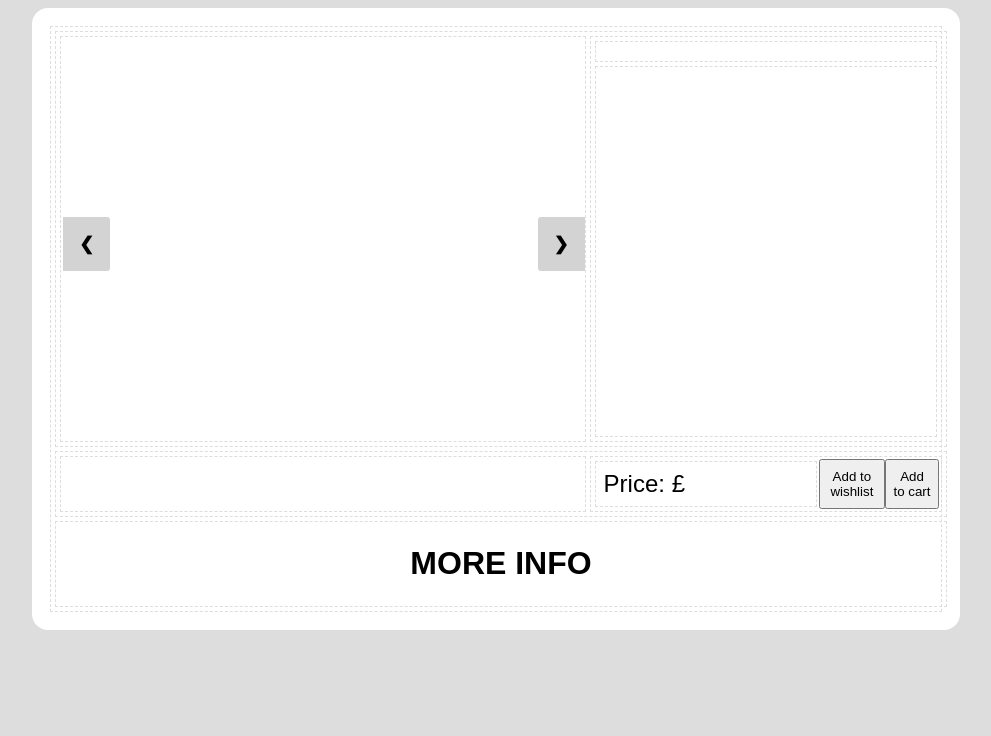
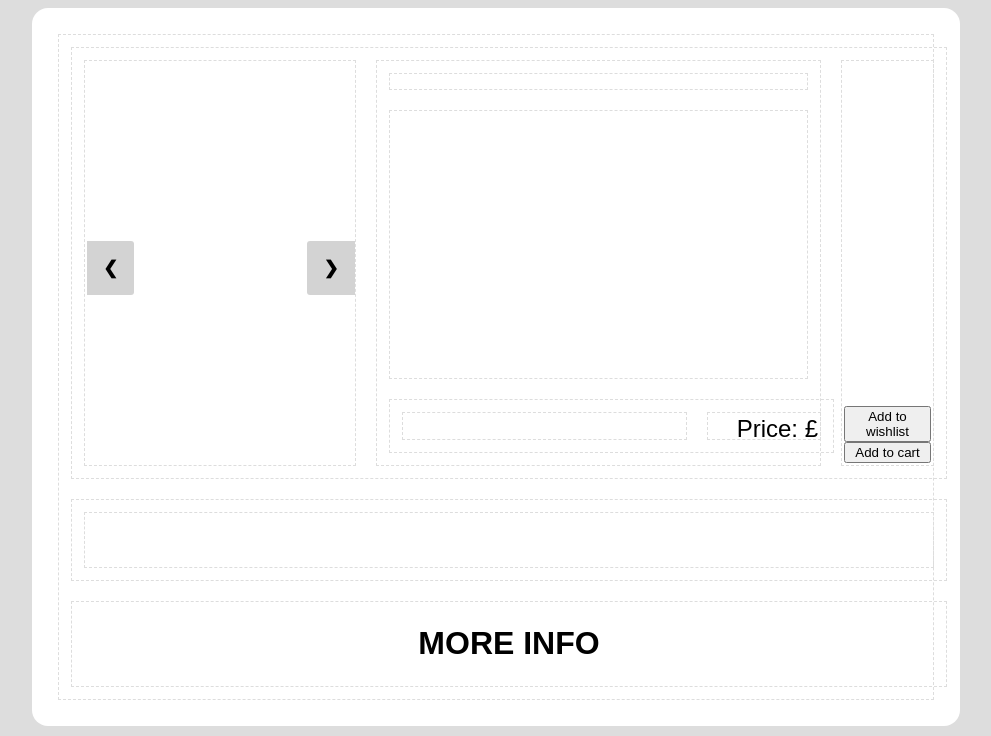
Before and after one commit to randomman552/CM1102-OnlineShop, a Flask app: template shop/templates/products/view_product.html in a window 1280 px wide. Shown: the part 64-800 px from the top of the page, without its empty margins (160-1151 px from the left). Run offline with Flask 2, Linux system fonts and the light colour scheme; the template is opened without the code that fills it, so the values that code supplies are empty.

Commit message:
Some layout changes

```diff
--- a/shop/static/js/product.js
+++ b/shop/static/js/product.js
@@ -43,20 +43,20 @@ function slideJmp(n) {
 function slideShow(n) {
 	var i;
 	var slides = document.getElementsByClassName('slide-content');
-	var selectors = document.getElementsByClassName('slide-selector');
+	var selectors = document.getElementsByClassName('slide-selector overlay');
+	if (n < 0) {
+		slideIndex = slides.length - 1;
+	}
 	if (n > slides.length - 1) {
 		slideIndex = 0;
-	}
-	if (n < 0) {
-		slideIndex = slides.length - 1;
 	}
 	for (i = 0; i <= slides.length - 1; i++) {
 		slides[i].style.display = 'none';
 	}
 	for (i = 0; i <= selectors.length - 1; i++) {
-		selectors[i].classname = selectors[i].classname;
+		selectors[i].style.display = 'block';
 	}
-	slides[slideIndex].style.display = 'block';
-	selectors[slideIndex].classname += ' active';
+	slides[slideIndex].style.display = 'flex';
+	selectors[slideIndex].style.display = 'none';
 }
 //#endregion
--- a/shop/static/styles.css
+++ b/shop/static/styles.css
@@ -141,8 +141,8 @@ form.edit-popup textarea {
 }
 form.edit-popup button[type = "submit"] {
 	position: absolute;
-	bottom: 1%;
-	right: 2%;
+	bottom: -5px;
+	right: 0;
 }
 form.edit-popup label {
 	font: inherit;
@@ -211,7 +211,7 @@ button.edit.close {
 	vertical-align: middle;
 	position: relative;
 	z-index: 0;
-	margin: 2px;
+	margin: 10px;
 	display: flex;
 	text-align: left;
 	padding: 2px;
@@ -224,25 +224,28 @@ button.edit.close {
 	width: 100%;
 }
 .product.main_container {
-	display: flex;
 	flex-direction: column;
 }
 .product.image {
-	flex-basis: 60%;
+	flex-basis: 30%;
+	flex-grow: 1;
+	height: 400px;
 }
 .product.image.selector {
 	height: 50px;
 	align-items: center;
 }
 .product.description {
-	flex-basis: 40%;
+	flex-basis: 50%;
 }
 .product.description.container {
 	flex-direction: column;
-	height: 25rem;
+	flex-grow: 1;
 }
 .product.description.name {
 	display: block;
+	text-decoration: underline;
+	font-size: 1.5rem;
 	flex-basis: 1rem;
 	flex-shrink: 1;
 }
@@ -252,20 +255,37 @@ button.edit.close {
 	flex-grow: 1;
 }
 .product.description.price {
-	flex-basis: 100%;
-	padding: 0.5rem;
+	flex-basis: 30%;
+	flex-shrink: 1;
+	flex-direction: row-reverse;
 	font-size: 1.5rem;
-	flex-grow: 1;
 	text-align: right;
 }
-.product.purchase {
+.product.description.purchase {
+	flex-basis: 10%;
 	display: inline-flex;
-	flex-direction: row-reverse;
-	flex-shrink: 1;
+	flex-direction: column-reverse;
 }
-/* Image slide show CSS */
+.product.spacer {
+	flex-basis: 10%;
+	flex-shrink: 2;
+}
+
+/* Image slide show attributes */
 .slide-content {
 	display: none;
+	align-items: center;
+	justify-content: center;
+	width: 100%;
+	text-align: center;
+}
+.slide-content > img {
+	text-align: center;
+	vertical-align: middle;
+	max-width: 100%;
+	max-height: 100%;
+	width: auto;
+	height: auto;
 }
 /* Slide button attributes */
 .prev,
--- a/shop/templates/products/view_product.html
+++ b/shop/templates/products/view_product.html
@@ -17,7 +17,7 @@
                 <div class="product image container">
                     <!-- Picture slideshow -->
                     {% for picture in pictures %}
-                        <div class="slide-content" style="height: 100%;">
+                        <div class="slide-content">
                             <img src="{{ url_for( 'static', filename=picture.URL) }}" alt="Product Image">
                         </div>
                     {% endfor %}
@@ -47,6 +47,24 @@
                             </form>
                         {% endif %}
                     </div>
+                    <div class="product row" style="height: 3rem;">
+                        <div class="product spacer" style="flex-basis: 100%;"></div>
+                        <div class="product description price">
+                            {% if mode == "edit" %}
+                                <button id="price-edit" class="edit" onclick="openEdit('price')"></button>
+                                <button style="display: none;" id="price-close" class="edit close" onclick="closeEdit('price')"></button>
+                                <form id="price-form" class="edit-popup" action="" method="post" style="text-align: right;">
+                                    <input id="price-input" type="text">
+                                    <button type="submit" style="bottom: -30px;">Update</button>
+                                </form>
+                            {% endif %}
+                            <span id="price">{{ product.price[1:] }}</span><label for="price-input">Price:&nbsp;£</label>
+                        </div>
+                    </div>
+                </div>
+                <div class="product description purchase">
+                    <button>Add to cart</button>
+                    <button>Add to wishlist</button>
                 </div>
             </div>
             <div class="product row">
@@ -57,24 +75,9 @@
                     {% for i in range(pictures|length) %}
                         <div class="slide-selector container">
                             <img style="width: 100%;" src="{{ url_for( 'static', filename=pictures[i].URL) }}" alt="Thumb Image">
-                            <div onclick="slideJmp('{{i}}')" class="slide-selector overlay"></div>
+                            <div onclick="slideJmp({{i}})" class="slide-selector overlay"></div>
                         </div>
                     {% endfor %}
-                </div>
-                <div class="product description purchase">
-                    <button>Add to cart</button>
-                    <button>Add to wishlist</button>
-                    <div class="product description price">
-                        <label for="price-input">Price:&nbsp;£</label><span id="price">{{ product.price[1:] }}</span>
-                        {% if mode == "edit" %}
-                            <button id="price-edit" class="edit" onclick="openEdit('price')"></button>
-                            <button style="display: none;" id="price-close" class="edit close" onclick="closeEdit('price')"></button>
-                            <form id="price-form" class="edit-popup" action="" method="post">
-                                <input id="price-input" type="text">
-                                <button type="submit">Update</button>
-                            </form>
-                        {% endif %}
-                    </div>
                 </div>
             </div>
             <div class="product row">
```
